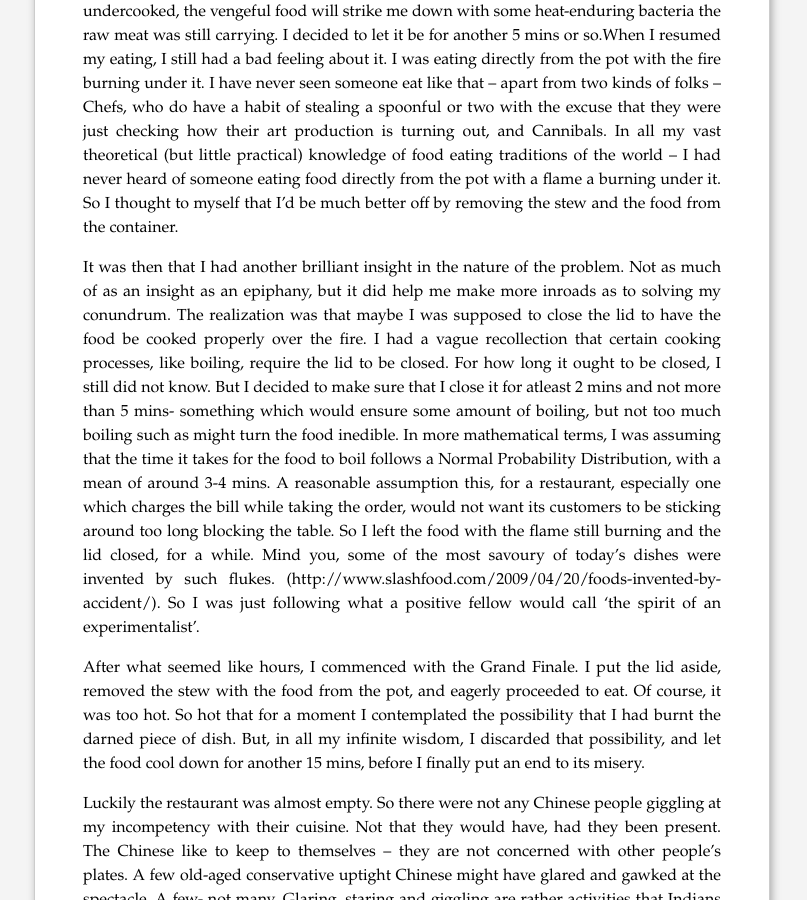
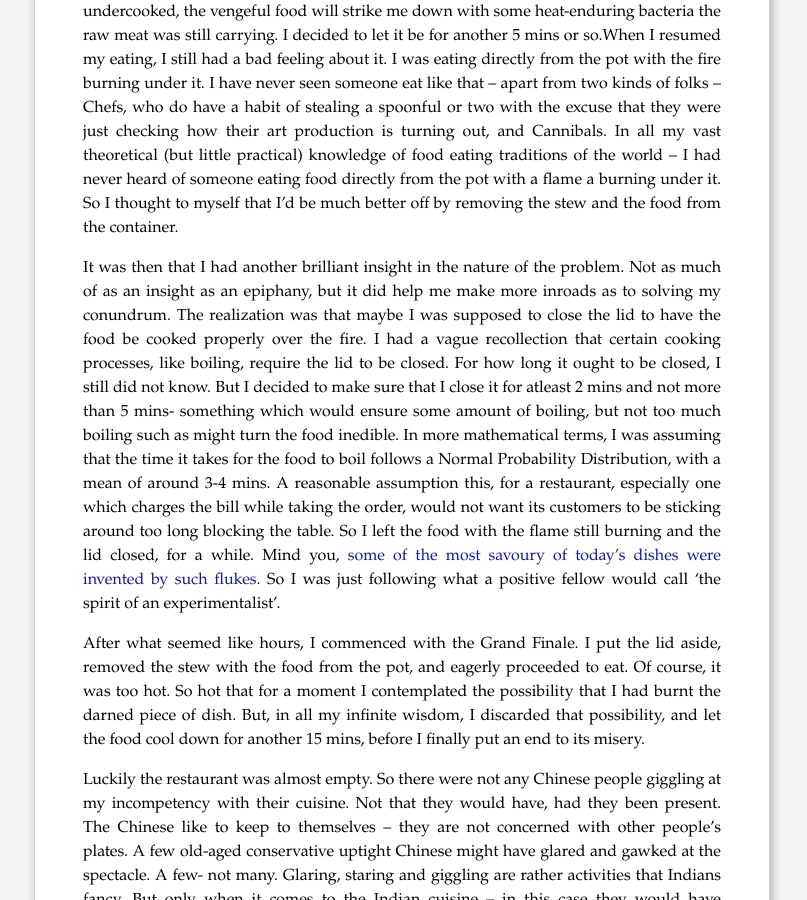
Before and after one commit to piyushahuja/piyushahuja.github.io, a Jekyll site: the page built from _posts/2012-07-16-steamboat.md, in a window 1280 px wide and 900 px high, scrolled down 871 px. Shown: the whole window, without its empty margins (238-1045 px from the left). Built offline with Jekyll 4.4.1, drawn with Linux system fonts in a browser that asks for light colours; comment, search, counter and statistics services are not loaded.

Commit message:
steamboat

```diff
--- a/_posts/2012-07-16-steamboat.md
+++ b/_posts/2012-07-16-steamboat.md
@@ -15,7 +15,7 @@ Back to this particular experience. I was just getting accustomed to the idea of
 
 So I did dump all that stuff in the stew, with the flame burning underneath it, and started eating. Halfway through the first morsel, I realised that I didnt know how much time it takes to cook something like that. Maybe I should leave it for 10 mins. Maybe 15. Surely the 2 mins that I had given the food to get cooked was too less, and maybe, being undercooked, the vengeful food will strike me down with some heat-enduring bacteria the raw meat was still carrying. I decided to let it be for another 5 mins or so.When I resumed my eating, I still had a bad feeling about it. I was eating directly from the pot with the fire burning under it. I have never seen someone eat like that – apart from two kinds of folks – Chefs, who do have a habit of stealing a spoonful or two with the excuse that they were just checking how their art production is turning out, and Cannibals. In all my vast theoretical (but little practical) knowledge of food eating traditions of the world – I had never heard of someone eating food directly from the pot with a flame a burning under it. So I thought to myself that I’d be much better off by removing the stew and the food from the container.
 
-It was then that I had another brilliant insight in the nature of the problem. Not as much of as an insight as an epiphany, but it did help me make more inroads as to solving my conundrum. The realization was that maybe I was supposed to close the lid to have the food be cooked properly over the fire. I had a vague recollection that certain cooking processes, like boiling, require the lid to be closed. For how long it ought to be closed, I still did not know. But I decided to make sure that I close it for atleast 2 mins and not more than 5 mins- something which would ensure some amount of boiling, but not too much boiling such as might turn the food inedible. In more mathematical terms, I was assuming that the time it takes for the food to boil follows a Normal Probability Distribution, with a mean of around 3-4 mins. A reasonable assumption this, for a restaurant, especially one which charges the bill while taking the order, would not want its customers to be sticking around too long blocking the table. So I left the food with the flame still burning and the lid closed, for a while. Mind you, some of the most savoury of today’s dishes were invented by such flukes. (http://www.slashfood.com/2009/04/20/foods-invented-by-accident/). So I was just following what a positive fellow would call ‘the spirit of an experimentalist’.
+It was then that I had another brilliant insight in the nature of the problem. Not as much of as an insight as an epiphany, but it did help me make more inroads as to solving my conundrum. The realization was that maybe I was supposed to close the lid to have the food be cooked properly over the fire. I had a vague recollection that certain cooking processes, like boiling, require the lid to be closed. For how long it ought to be closed, I still did not know. But I decided to make sure that I close it for atleast 2 mins and not more than 5 mins- something which would ensure some amount of boiling, but not too much boiling such as might turn the food inedible. In more mathematical terms, I was assuming that the time it takes for the food to boil follows a Normal Probability Distribution, with a mean of around 3-4 mins. A reasonable assumption this, for a restaurant, especially one which charges the bill while taking the order, would not want its customers to be sticking around too long blocking the table. So I left the food with the flame still burning and the lid closed, for a while. Mind you, [some of the most savoury of today’s dishes were invented by such flukes](http://www.slashfood.com/2009/04/20/foods-invented-by-accident/). So I was just following what a positive fellow would call ‘the spirit of an experimentalist’.
 
 After what seemed like hours, I commenced with the Grand Finale. I put the lid aside, removed the stew with the food from the pot, and eagerly proceeded to eat. Of course, it was too hot. So hot that for a moment I contemplated the possibility that I had burnt the darned piece of dish. But, in all my infinite wisdom, I discarded that possibility, and let the food cool down for another 15 mins, before I finally put an end to its misery.
 
```
